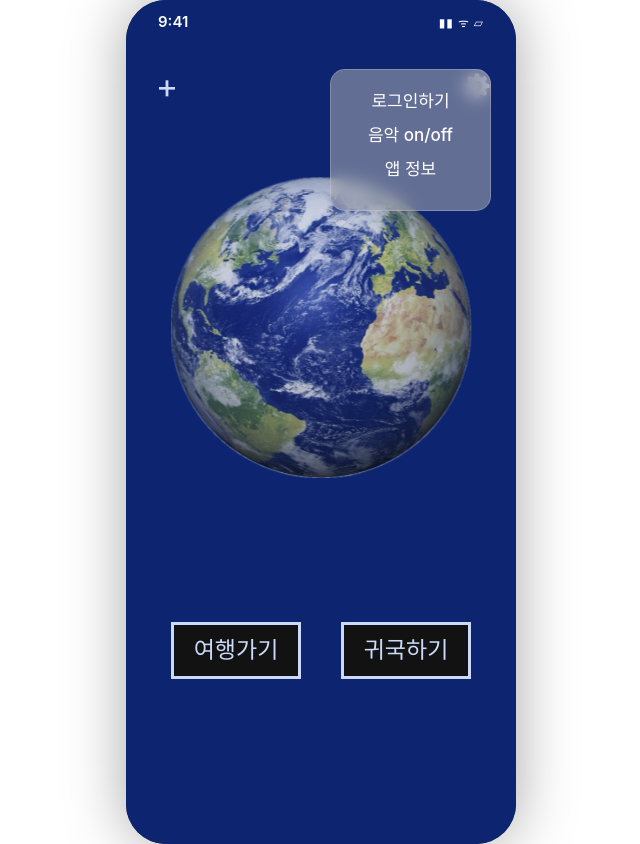
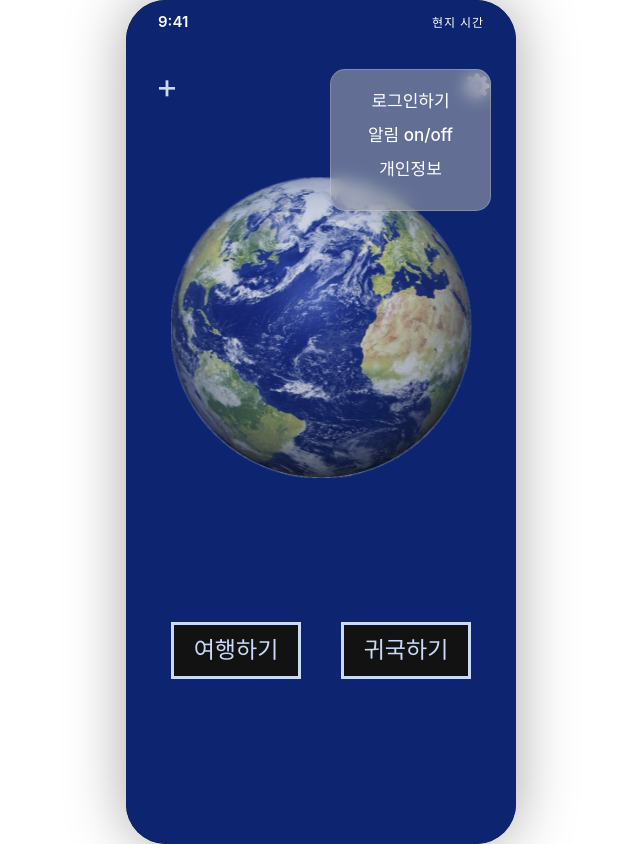
Before and after one commit to 8th-COKERTHON/client-team5, a React (Vite) app: page / in a window 1280 px wide. Both pictures are taken after a click on the button "설정". Shown: the whole page, without its empty margins (319-959 px from the left). Built offline with nearby package versions, Linux system fonts and the light colour scheme; no server answers; a web font is replaced by a local one.

Commit message:
feat:mvp3 router 연결

```diff
--- a/src/App.tsx
+++ b/src/App.tsx
@@ -1,5 +1,6 @@
 import { Suspense, lazy } from 'react';
-import { Route, Routes } from 'react-router-dom';
+import { motion } from 'framer-motion';
+import { Route, Routes, useLocation } from 'react-router-dom';
 
 import MobileFrame from './components/layout/MobileFrame';
 import SleepCountryLoadingScreen from './pages/JetLagCalculator/SleepCountryLoadingScreen';
@@ -20,8 +21,42 @@ const SignupPage = lazy(() => import('./pages/auth/SignupPage'));
 
 const MainRoutes = () => (
   <MobileFrame>
+    <RouteTransition />
+  </MobileFrame>
+);
+
+const App = () => <MainRoutes />;
+export default App;
+
+const routeTransitionVariants = {
+  initial: {
+    opacity: 0,
+    y: 12,
+  },
+  animate: {
+    opacity: 1,
+    y: 0,
+  },
+  exit: {
+    opacity: 0,
+    y: -12,
+  },
+};
+
+const RouteTransition = () => {
+  const location = useLocation();
+
+  return (
+    <motion.div
+      key={location.pathname}
+      className="absolute inset-0 h-full w-full"
+      variants={routeTransitionVariants}
+      initial="initial"
+      animate="animate"
+      transition={{ duration: 0.22, ease: [0.22, 1, 0.36, 1] }}
+    >
       <Suspense fallback={null}>
-      <Routes>
+        <Routes location={location}>
           <Route path="/" element={<Mvp2Page />} />
           <Route path="/mvp2" element={<Mvp2Page />} />
           <Route path="/mvp3" element={<ReturnRoutePage />} />
@@ -36,8 +71,6 @@ const MainRoutes = () => (
           <Route path="/signup" element={<SignupPage />} />
         </Routes>
       </Suspense>
-  </MobileFrame>
+    </motion.div>
   );
-
-const App = () => <MainRoutes />;
-export default App;
+};
--- a/src/pages/mvp2/components/HomeScreen.tsx
+++ b/src/pages/mvp2/components/HomeScreen.tsx
@@ -31,6 +31,10 @@ export const HomeScreen = ({
 
   const handleStartTrip = () => {
     navigate('/jetlag/onboarding');
+  };
+
+  const handleReturnTrip = () => {
+    navigate('/mvp3');
   };
 
   const handleToggleMenu = () => {
@@ -68,7 +72,7 @@ export const HomeScreen = ({
         <div className="absolute left-0 right-0 top-0 z-10 flex h-[2.8125rem] items-center justify-between px-8 text-[0.9375rem] font-semibold">
           <span>9:41</span>
           <span className="text-xs tracking-[0.08em]" aria-hidden="true">
-            ▮▮ ᯤ ▱
+            현지 시간
           </span>
         </div>
 
@@ -76,7 +80,7 @@ export const HomeScreen = ({
           <button
             type="button"
             className="flex size-[2.125rem] items-center justify-center text-[2.125rem] leading-none text-[#cbdaf8]"
-            aria-label="동행자 보기"
+            aria-label="동행 추가 보기"
             onClick={onOpenFriends}
           >
             +
@@ -108,10 +112,10 @@ export const HomeScreen = ({
                 {isLoggedIn ? '로그아웃' : '로그인하기'}
               </button>
               <button type="button" className={menuItemClass}>
-                음악 on/off
+                알림 on/off
               </button>
               <button type="button" className={menuItemClass}>
-                앱 정보
+                개인정보
               </button>
             </nav>
           </>
@@ -129,9 +133,13 @@ export const HomeScreen = ({
             className={actionButtonClass}
             onClick={handleStartTrip}
           >
-            여행가기
+            여행하기
           </button>
-          <button type="button" className={actionButtonClass}>
+          <button
+            type="button"
+            className={actionButtonClass}
+            onClick={handleReturnTrip}
+          >
             귀국하기
           </button>
         </div>
@@ -140,7 +148,7 @@ export const HomeScreen = ({
           <button
             type="button"
             className="absolute inset-0 z-20 cursor-default"
-            aria-label="바텀시트 닫기"
+            aria-label="시트 닫기"
             onClick={onCloseSheet}
           />
         )}
```
Also changed, not shown: 1 other file (tests, documents, lock files or other folders). Lines whose indentation alone changed are shown as unchanged.
